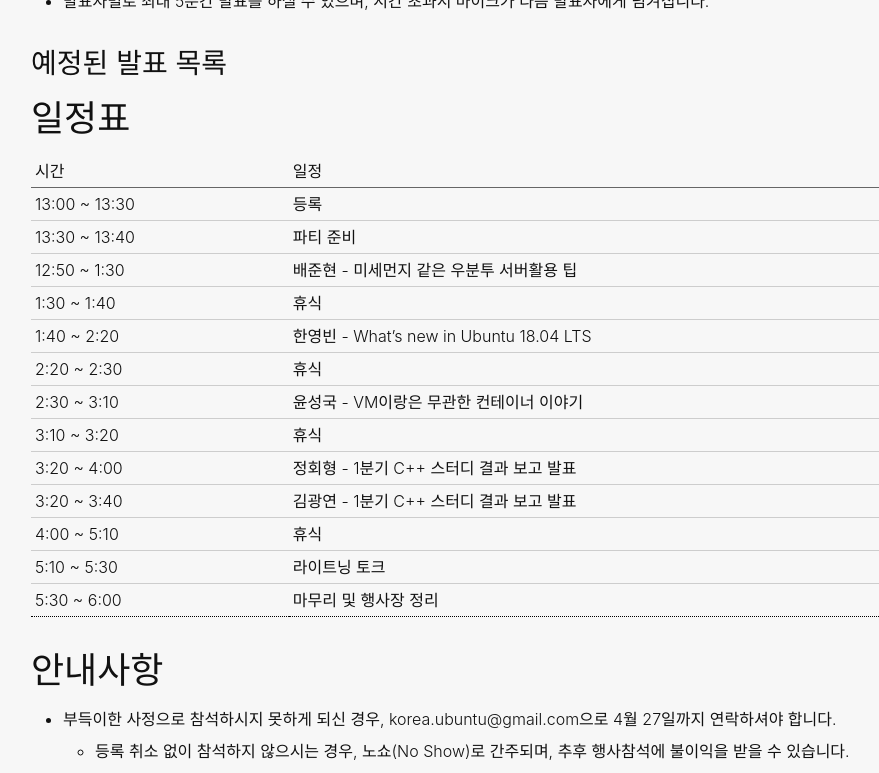
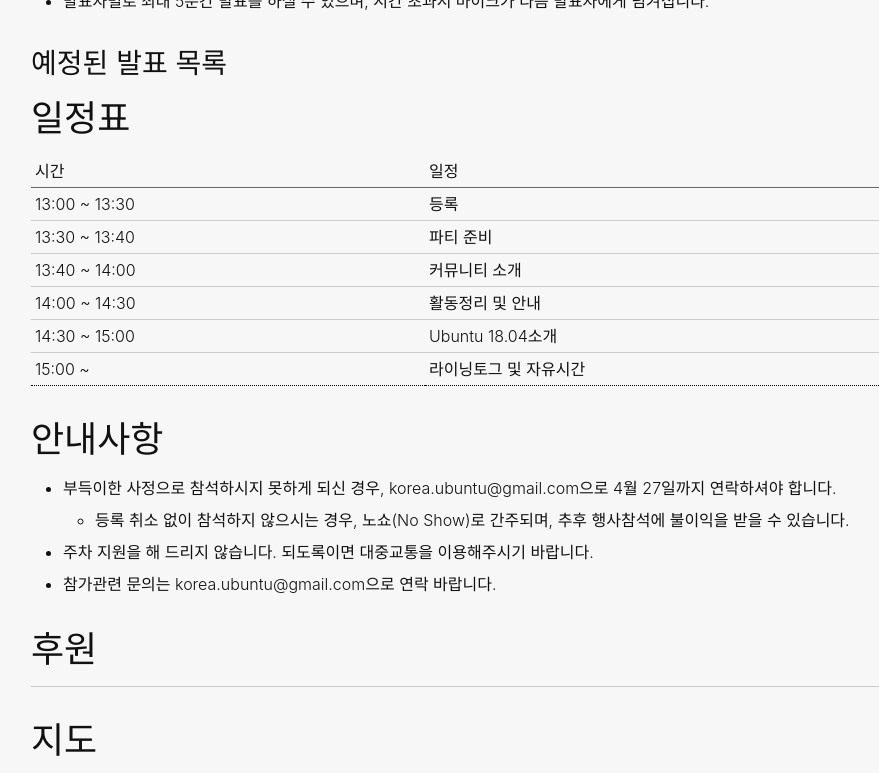
Before and after one commit to ubuntu-kr/events, a Jekyll site: the page built from _posts/2018-04-02-18-04-daejeon-rel-party.md, in a window 1280 px wide and 900 px high, scrolled down 1555 px, cut to the strip 0-773 px from the top of the window. Shown: the whole strip, without its empty margins (114-993 px from the left). Built offline with Jekyll 4.4.1, drawn with Linux system fonts in a browser that asks for light colours; some web fonts are replaced.

Commit message:
일정 수정

```diff
--- a/_posts/2018-04-02-18-04-daejeon-rel-party.md
+++ b/_posts/2018-04-02-18-04-daejeon-rel-party.md
@@ -45,17 +45,10 @@
 --- | ---
 13:00 ~ 13:30 | 등록
 13:30 ~ 13:40 | 파티 준비
-12:50 ~ 1:30 | 배준현 - 미세먼지 같은 우분투 서버활용 팁
-1:30 ~ 1:40 | 휴식
-1:40 ~ 2:20 | 한영빈 - What's new in Ubuntu 18.04 LTS
-2:20 ~ 2:30 | 휴식
-2:30 ~ 3:10 | 윤성국 - VM이랑은 무관한 컨테이너 이야기
-3:10 ~ 3:20 | 휴식
-3:20 ~ 4:00 | 정회형 - 1분기 C++ 스터디 결과 보고 발표
-3:20 ~ 3:40 | 김광연 - 1분기 C++ 스터디 결과 보고 발표
-4:00 ~ 5:10 | 휴식
-5:10 ~ 5:30 | 라이트닝 토크
-5:30 ~ 6:00 | 마무리 및 행사장 정리
+13:40 ~ 14:00 | 커뮤니티 소개
+14:00 ~ 14:30 | 활동정리 및 안내
+14:30 ~ 15:00 | Ubuntu 18.04소개
+15:00 ~ | 라이닝토그 및 자유시간
 
 ## 안내사항
 - 부득이한 사정으로 참석하시지 못하게 되신 경우, korea.ubuntu@gmail.com으로 4월 27일까지 연락하셔야 합니다.
```
Also changed, not shown: 1 other file.
